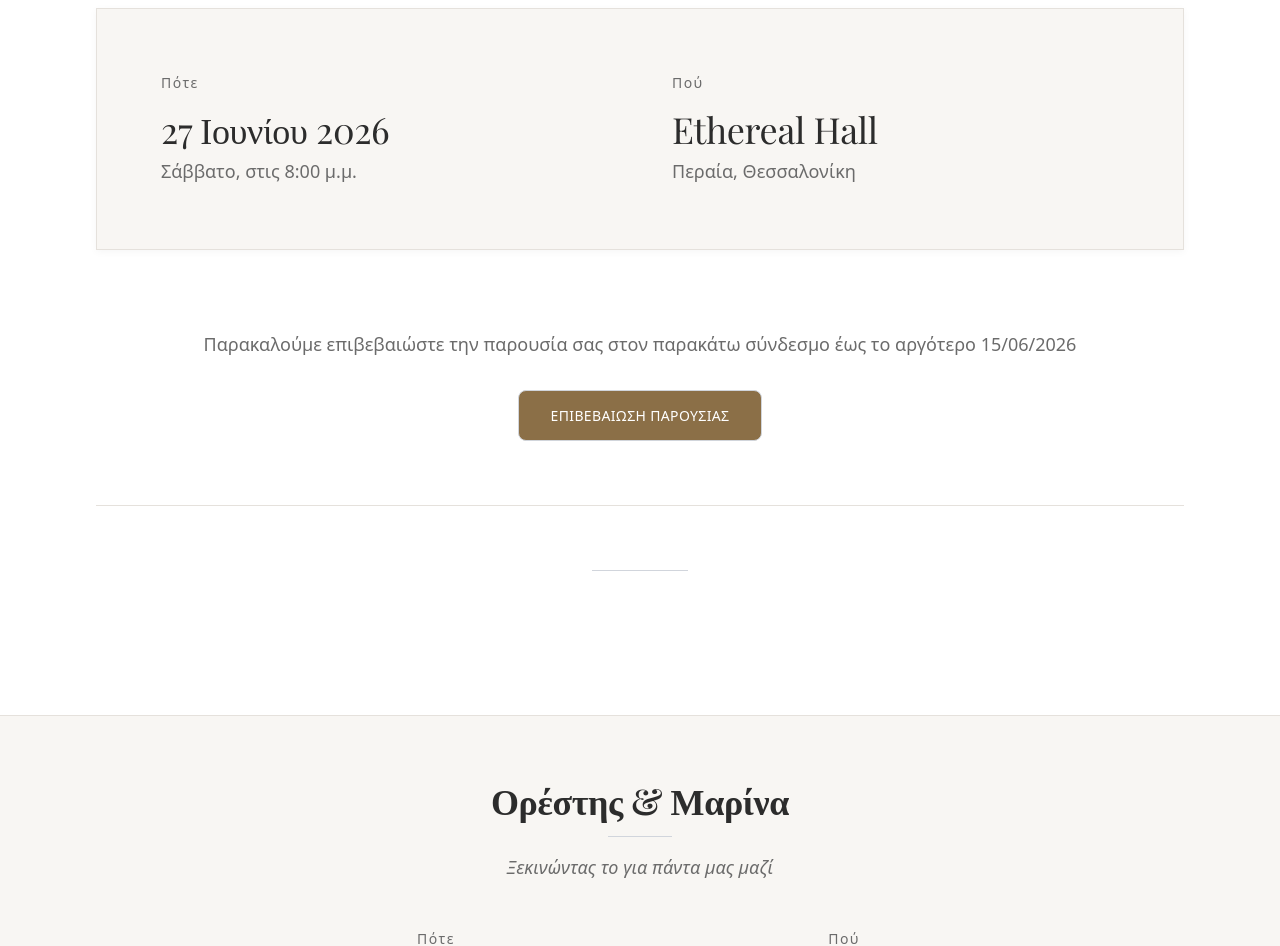
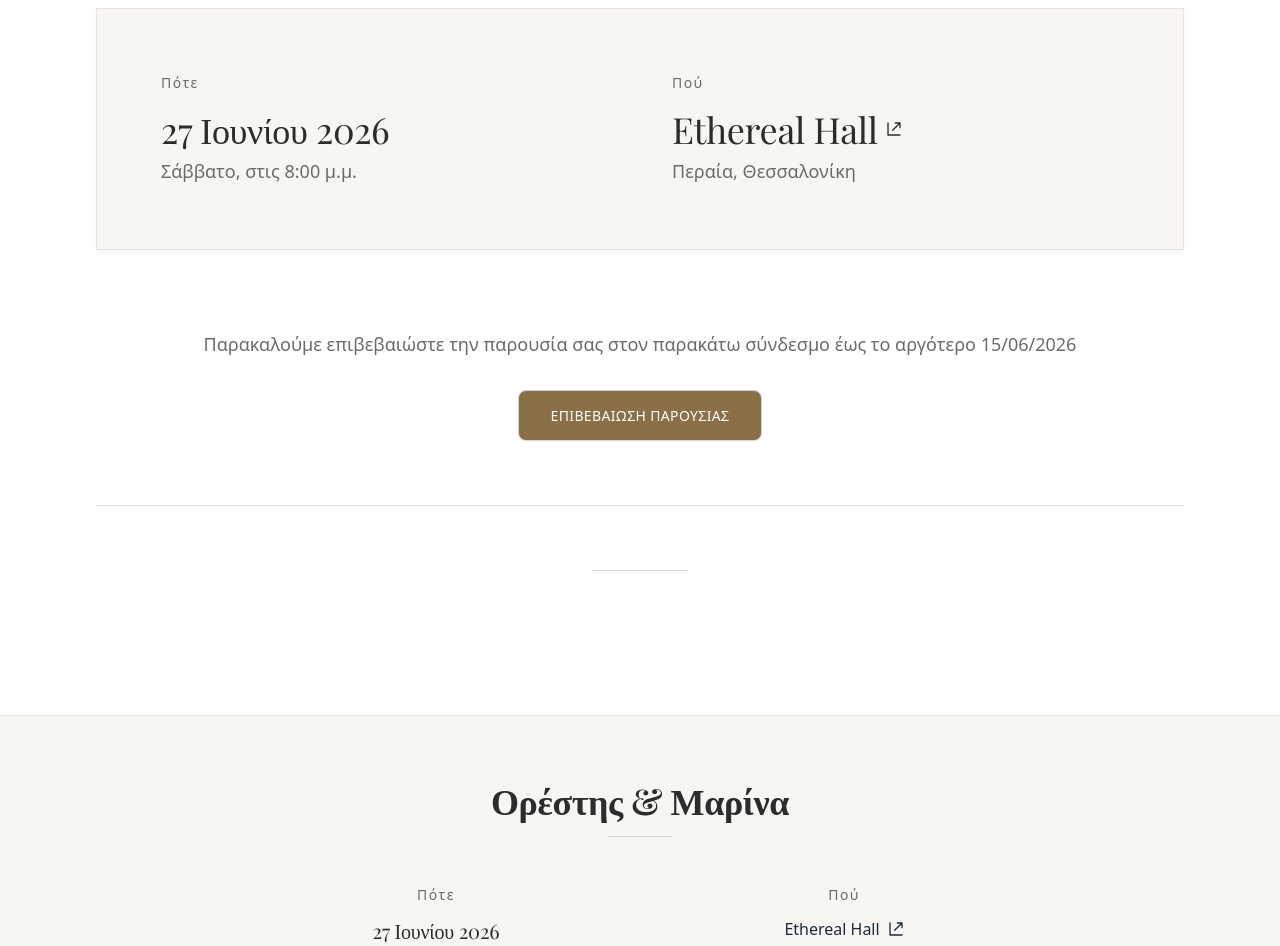
Before and after one commit to oalagial/marina-orestis-wedding, a React (Vite) app: page / in a window 1280 px wide. Shown: the part 1200-2146 px from the top of the page. Built offline with nearby package versions, Linux system fonts and the light colour scheme; no server answers; a web font is replaced by a local one.

Commit message:
refactor: Clean up unused imports and improve code structure in Footer and Home components

```diff
--- a/src/components/Footer.jsx
+++ b/src/components/Footer.jsx
@@ -14,9 +14,9 @@ export default function Footer() {
               {t('footer.coupleNames')}
             </h3>
             <div className="w-16 h-px bg-gray-300 mx-auto mb-4"></div>
-            <p className="muted-text font-light italic text-lg">
+            {/* <p className="muted-text font-light italic text-lg">
               {t('footer.tagline')}
-            </p>
+            </p> */}
           </div>
 
           {/* Wedding Info - Elegant */}
@@ -27,21 +27,28 @@ export default function Footer() {
             </div>
             <div className="text-center">
               <p className="text-sm muted-text tracking-widest mb-3 font-medium">{t('general.where')}</p>
+              <a
+                href={`https://maps.app.goo.gl/1K2aZJPA9B3pQXC19`}
+                target="_blank"
+                rel="noopener noreferrer"
+                className="hover:underline inline-flex items-center gap-2 text-current"
+              >
+                Ethereal Hall
+                <svg xmlns="http://www.w3.org/2000/svg" className="w-4 h-4" fill="none" viewBox="0 0 24 24" stroke="currentColor" strokeWidth="2" aria-hidden="true">
+                  <path strokeLinecap="round" strokeLinejoin="round" d="M14 3h7m0 0v7m0-7L10 14" />
+                  <path strokeLinecap="round" strokeLinejoin="round" d="M21 21H3V3" />
+                </svg>
+              </a>
               <p className="font-display text-xl elegant-text">{t('header.location')}</p>
             </div>
           </div>
 
           {/* Contact */}
-          <div className="mb-12">
+          {/* <div className="mb-12">
             <p className="muted-text text-sm mb-4">
               {t('footer.contactInfo')}
             </p>
-          </div>
-
-          {/* Decorative Element */}
-          <div className="mb-8">
-            <div className="w-24 h-px bg-gray-300 mx-auto"></div>
-          </div>
+          </div> */}
 
           {/* Bottom Bar */}
           <div className="border-t border-gray-200 pt-8">
--- a/src/pages/Home.jsx
+++ b/src/pages/Home.jsx
@@ -75,7 +75,18 @@ const Home = () => {
                                 <div className="text-center md:text-left">
                                     <p className="text-sm muted-text tracking-widest mb-4 font-medium">{t('general.where')}</p>
                                     <h3 className="font-display text-3xl md:text-4xl elegant-text mb-2">
-                                        Ethereal Hall
+                                        <a
+                                            href={`https://maps.app.goo.gl/1K2aZJPA9B3pQXC19`}
+                                            target="_blank"
+                                            rel="noopener noreferrer"
+                                            className="hover:underline inline-flex items-center gap-2 text-current"
+                                        >
+                                            Ethereal Hall
+                                            <svg xmlns="http://www.w3.org/2000/svg" className="w-4 h-4" fill="none" viewBox="0 0 24 24" stroke="currentColor" strokeWidth="2" aria-hidden="true">
+                                                <path strokeLinecap="round" strokeLinejoin="round" d="M14 3h7m0 0v7m0-7L10 14" />
+                                                <path strokeLinecap="round" strokeLinejoin="round" d="M21 21H3V3" />
+                                            </svg>
+                                        </a>
                                     </h3>
                                     <p className="muted-text text-lg">{t('header.exactLocation')}</p>
                                 </div>
```
